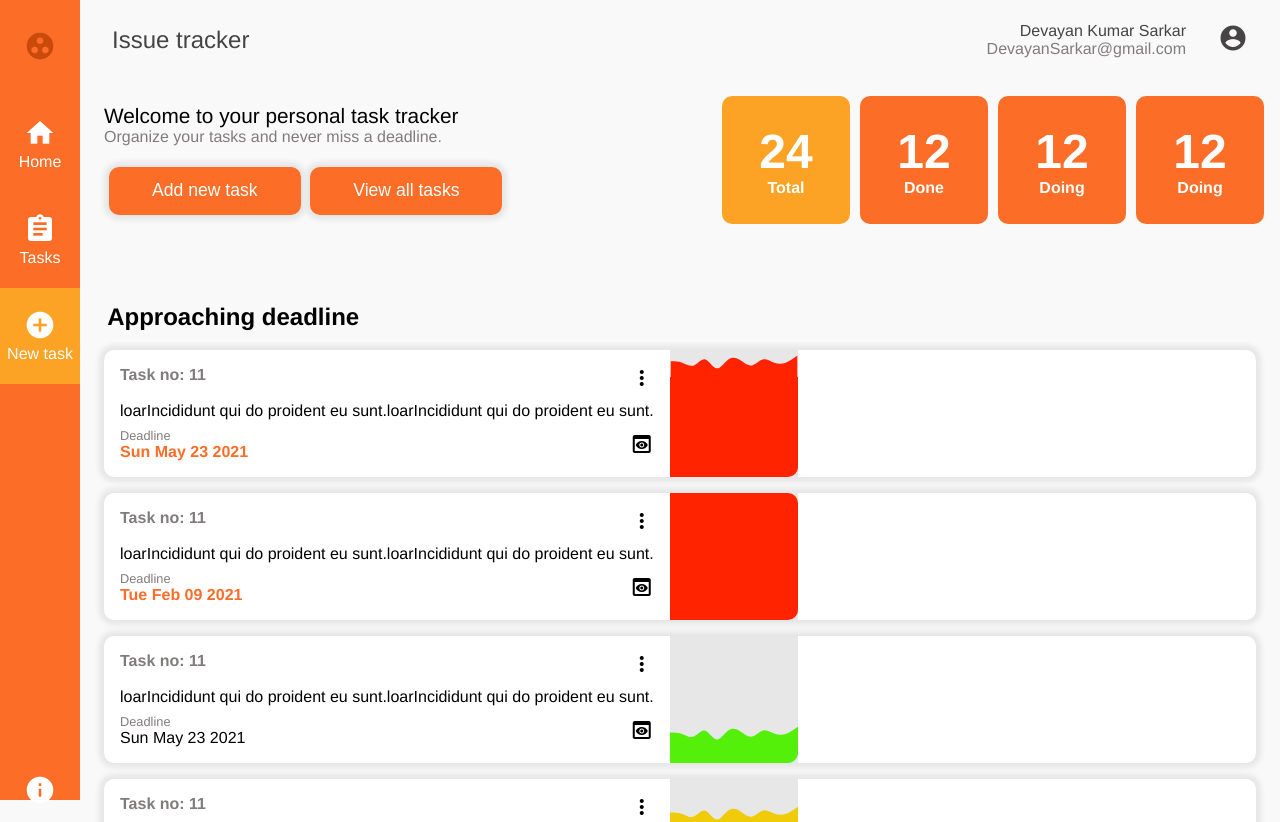
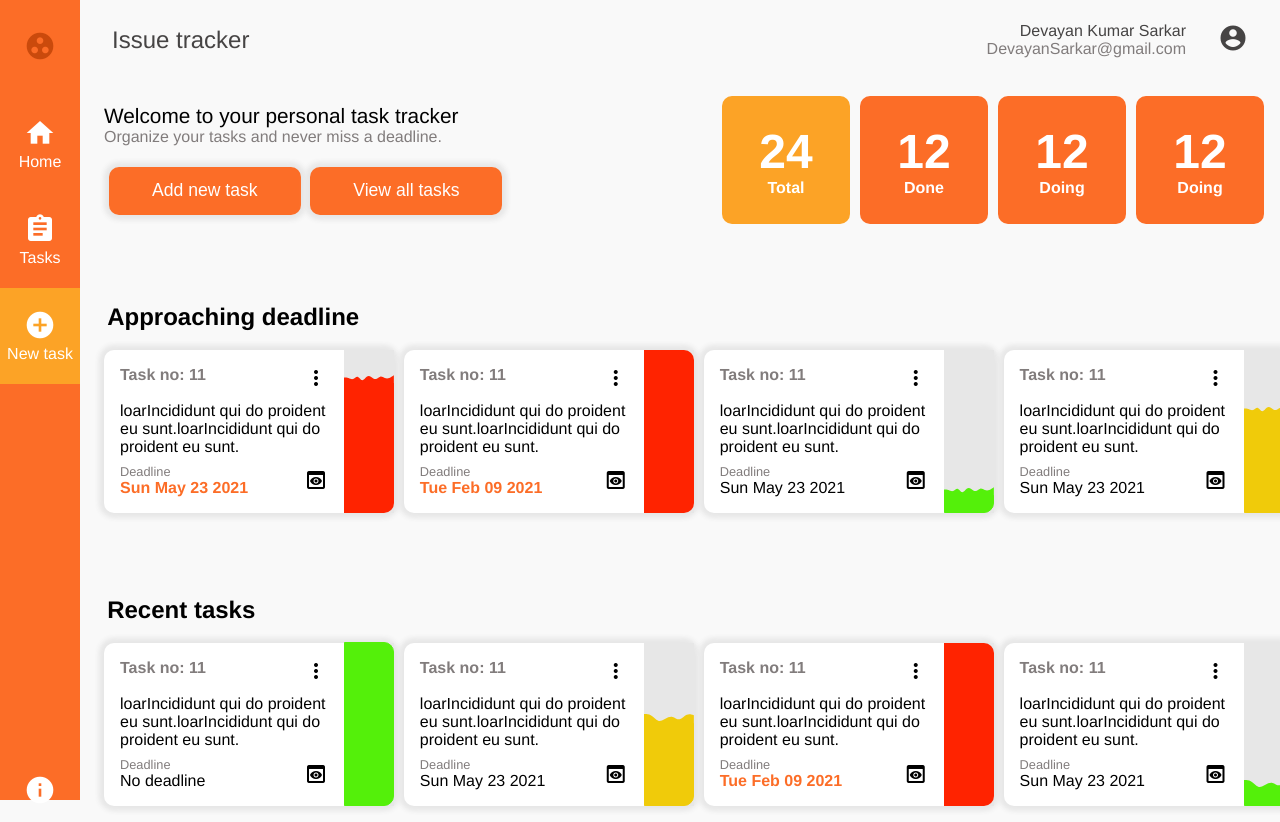
Before and after one commit to devayansarkar/issue-tracker, a Vue app in the folder frontend/: page /home in a window 1280 px wide. Shown: the top 822 px of the page. Built offline with nearby package versions, Linux system fonts and the light colour scheme.

Commit message:
section items to make the task card section responsive

```diff
--- a/frontend/src/views/Home.vue
+++ b/frontend/src/views/Home.vue
@@ -27,65 +27,61 @@
         </div>
         <div class="next-tasks">
           <div class="section-title">Approaching deadline</div>
+          <div class="section-items">
             <TaskCard
               taskNumber="11"
               title="loarIncididunt qui do proident eu sunt.loarIncididunt qui do proident eu sunt."
-            description="loarIncididunt qui do proident eu sunt.loarIncididunt qui do proident eu sunt.loarIncididunt qui do proident eu sunt.loarIncididunt qui do proident eu sunt.loarIncididunt qui do proident eu sunt.loarIncididunt qui do proident eu sunt.loarIncididunt qui do proident eu sunt.loarIncididunt qui do proident eu sunt."
               deadline="23/05/2021"
               startDate="2020-04-09T21:15:02.214Z"
             />
             <TaskCard
               taskNumber="11"
               title="loarIncididunt qui do proident eu sunt.loarIncididunt qui do proident eu sunt."
-            description="loarIncididunt qui do proident eu sunt.loarIncididunt qui do proident eu sunt.loarIncididunt qui do proident eu sunt.loarIncididunt qui do proident eu sunt.loarIncididunt qui do proident eu sunt.loarIncididunt qui do proident eu sunt.loarIncididunt qui do proident eu sunt.loarIncididunt qui do proident eu sunt."
               deadline="09/02/2021"
               startDate="2020-01-09T21:15:02.214Z"
             />
             <TaskCard
               taskNumber="11"
               title="loarIncididunt qui do proident eu sunt.loarIncididunt qui do proident eu sunt."
-            description="loarIncididunt qui do proident eu sunt.loarIncididunt qui do proident eu sunt.loarIncididunt qui do proident eu sunt.loarIncididunt qui do proident eu sunt.loarIncididunt qui do proident eu sunt.loarIncididunt qui do proident eu sunt.loarIncididunt qui do proident eu sunt.loarIncididunt qui do proident eu sunt."
               deadline="23/05/2021"
               startDate="2021-04-09T21:15:02.214Z"
             />
             <TaskCard
               taskNumber="11"
               title="loarIncididunt qui do proident eu sunt.loarIncididunt qui do proident eu sunt."
-            description="loarIncididunt qui do proident eu sunt.loarIncididunt qui do proident eu sunt.loarIncididunt qui do proident eu sunt.loarIncididunt qui do proident eu sunt.loarIncididunt qui do proident eu sunt.loarIncididunt qui do proident eu sunt.loarIncididunt qui do proident eu sunt.loarIncididunt qui do proident eu sunt."
               deadline="23/05/2021"
               startDate="2021-01-09T21:15:02.214Z"
             />
           </div>
+        </div>
 
         <div class="next-tasks">
           <div class="section-title">Recent tasks</div>
+          <div class="section-items">
             <TaskCard
               taskNumber="11"
               title="loarIncididunt qui do proident eu sunt.loarIncididunt qui do proident eu sunt."
-            description="loarIncididunt qui do proident eu sunt.loarIncididunt qui do proident eu sunt.loarIncididunt qui do proident eu sunt.loarIncididunt qui do proident eu sunt.loarIncididunt qui do proident eu sunt.loarIncididunt qui do proident eu sunt.loarIncididunt qui do proident eu sunt.loarIncididunt qui do proident eu sunt."
               deadline="23/15/2021"
             />
             <TaskCard
               taskNumber="11"
               title="loarIncididunt qui do proident eu sunt.loarIncididunt qui do proident eu sunt."
-            description="loarIncididunt qui do proident eu sunt.loarIncididunt qui do proident eu sunt.loarIncididunt qui do proident eu sunt.loarIncididunt qui do proident eu sunt.loarIncididunt qui do proident eu sunt.loarIncididunt qui do proident eu sunt.loarIncididunt qui do proident eu sunt.loarIncididunt qui do proident eu sunt."
               deadline="23/05/2021"
               startDate="2021-02-09T21:15:02.214Z"
             />
             <TaskCard
               taskNumber="11"
               title="loarIncididunt qui do proident eu sunt.loarIncididunt qui do proident eu sunt."
-            description="loarIncididunt qui do proident eu sunt.loarIncididunt qui do proident eu sunt.loarIncididunt qui do proident eu sunt.loarIncididunt qui do proident eu sunt.loarIncididunt qui do proident eu sunt.loarIncididunt qui do proident eu sunt.loarIncididunt qui do proident eu sunt.loarIncididunt qui do proident eu sunt."
               deadline="09/02/2021"
               startDate="2020-01-09T21:15:02.214Z"
             />
             <TaskCard
               taskNumber="11"
               title="loarIncididunt qui do proident eu sunt.loarIncididunt qui do proident eu sunt."
-            description="loarIncididunt qui do proident eu sunt.loarIncididunt qui do proident eu sunt.loarIncididunt qui do proident eu sunt.loarIncididunt qui do proident eu sunt.loarIncididunt qui do proident eu sunt.loarIncididunt qui do proident eu sunt.loarIncididunt qui do proident eu sunt.loarIncididunt qui do proident eu sunt."
               deadline="23/05/2021"
               startDate="2021-04-09T21:15:02.214Z"
             />
+          </div>
         </div>
       </div>
     </div>
```
Lines whose indentation alone changed are shown as unchanged.
